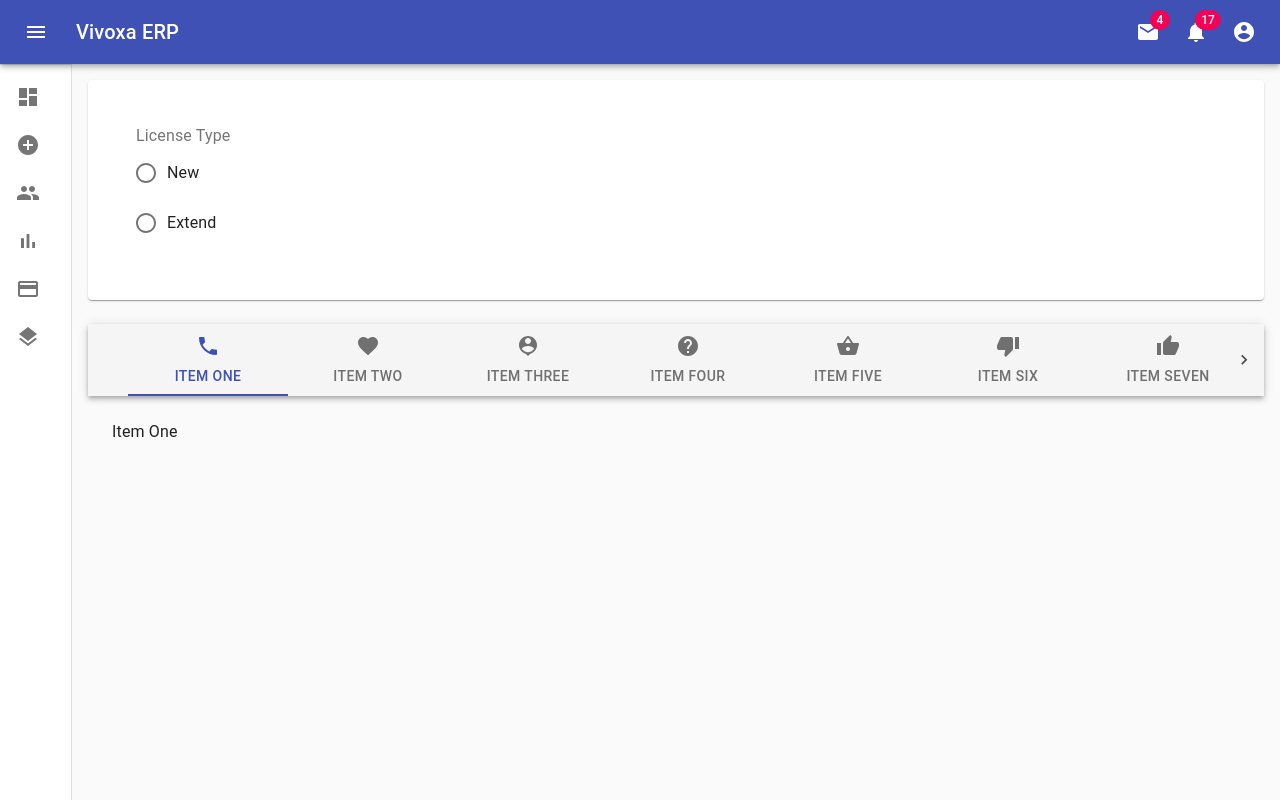
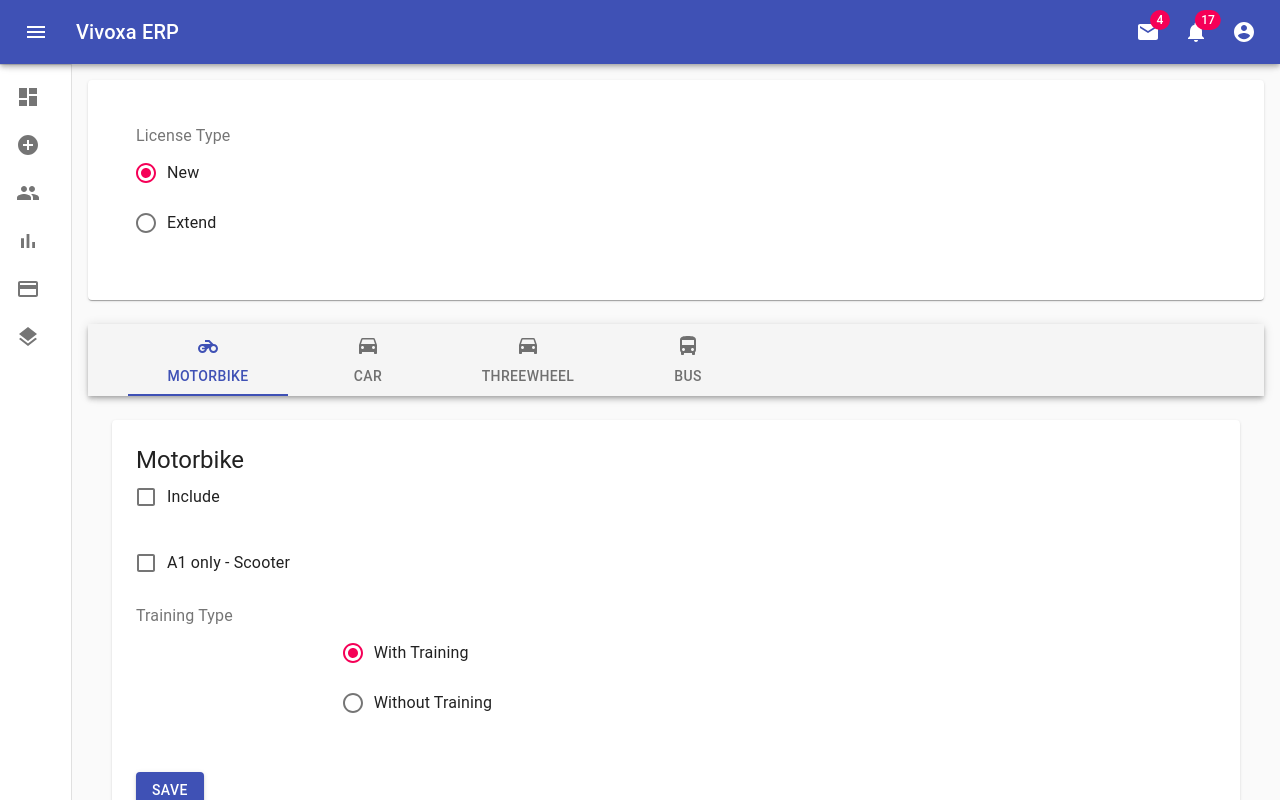
Before and after one commit to vivoxalabs/VivoxaERP, a React (Create React App) app: page /final-entry in a window 1280 px wide. Built offline with nearby package versions, Linux system fonts and the light colour scheme.

Commit message:
new-tab-finalEntry

```diff
--- a/src/components/FinalEntry.jsx
+++ b/src/components/FinalEntry.jsx
@@ -16,13 +16,11 @@ import {
   AppBar,
   Tabs
 } from "@material-ui/core";
-import PhoneIcon from "@material-ui/icons/Phone";
-import FavoriteIcon from "@material-ui/icons/Favorite";
-import PersonPinIcon from "@material-ui/icons/PersonPin";
-import HelpIcon from "@material-ui/icons/Help";
-import ShoppingBasket from "@material-ui/icons/ShoppingBasket";
-import ThumbDown from "@material-ui/icons/ThumbDown";
-import ThumbUp from "@material-ui/icons/ThumbUp";
+import MotorcycleIcon from '@material-ui/icons/Motorcycle';
+import DriveEtaIcon from '@material-ui/icons/DriveEta';
+import DirectionsBusIcon from '@material-ui/icons/DirectionsBus';
+import BikeTab from "./sub-components/final-entry/BikeTab";
+import CarTab from "./sub-components/final-entry/CarTab";
 
 const useStyles = makeStyles(theme => ({
   layout: {
@@ -70,13 +68,15 @@ function a11yProps(index) {
     "aria-controls": `scrollable-force-tabpanel-${index}`
   };
 }
+
 export default function FinalEntry() {
   const classes = useStyles();
-//   const [value, setValue] = React.useState("female");
+   const [typeValue, setTypeValue] = React.useState("new");
 
-//   const handleChange = event => {
-//     setValue(event.target.value);
-//   };
+  const handleTypeChange = event => {
+    setTypeValue(event.target.value);
+  };
+
   const [value, setValue] = React.useState(0);
 
   const handleChange = (event, newValue) => {
@@ -94,8 +94,8 @@ export default function FinalEntry() {
                 <RadioGroup
                   aria-label="license-type"
                   name="lincese-type"
-                  value={value}
-                  onChange={handleChange}
+                  value={typeValue}
+                  onChange={handleTypeChange}
                 >
                   <FormControlLabel
                     value="new"
@@ -125,47 +125,33 @@ export default function FinalEntry() {
                   aria-label="scrollable force tabs example"
                 >
                   <Tab
-                    label="Item One"
-                    icon={<PhoneIcon />}
+                    label="Motorbike"
+                    icon={<MotorcycleIcon />}
                     {...a11yProps(0)}
                   />
                   <Tab
-                    label="Item Two"
-                    icon={<FavoriteIcon />}
+                    label="Car"
+                    icon={<DriveEtaIcon />}
                     {...a11yProps(1)}
                   />
                   <Tab
-                    label="Item Three"
-                    icon={<PersonPinIcon />}
+                    label="Threewheel"
+                    icon={<DriveEtaIcon/>}
                     {...a11yProps(2)}
                   />
                   <Tab
-                    label="Item Four"
-                    icon={<HelpIcon />}
+                    label="Bus"
+                    icon={<DirectionsBusIcon />}
                     {...a11yProps(3)}
                   />
-                  <Tab
-                    label="Item Five"
-                    icon={<ShoppingBasket />}
-                    {...a11yProps(4)}
-                  />
-                  <Tab
-                    label="Item Six"
-                    icon={<ThumbDown />}
-                    {...a11yProps(5)}
-                  />
-                  <Tab
-                    label="Item Seven"
-                    icon={<ThumbUp />}
-                    {...a11yProps(6)}
-                  />
+
                 </Tabs>
               </AppBar>
               <TabPanel value={value} index={0}>
-                Item One
+                <BikeTab/>
               </TabPanel>
               <TabPanel value={value} index={1}>
-                Item Two
+                <CarTab/>
               </TabPanel>
               <TabPanel value={value} index={2}>
                 Item Three
@@ -173,15 +159,7 @@ export default function FinalEntry() {
               <TabPanel value={value} index={3}>
                 Item Four
               </TabPanel>
-              <TabPanel value={value} index={4}>
-                Item Five
-              </TabPanel>
-              <TabPanel value={value} index={5}>
-                Item Six
-              </TabPanel>
-              <TabPanel value={value} index={6}>
-                Item Seven
-              </TabPanel>
+
             </div>
       </main>
     </React.Fragment>
--- a/src/components/Login.jsx
+++ b/src/components/Login.jsx
@@ -12,7 +12,7 @@ import LockOutlinedIcon from "@material-ui/icons/LockOutlined";
 import Typography from "@material-ui/core/Typography";
 import { makeStyles } from "@material-ui/core/styles";
 import Container from "@material-ui/core/Container";
-import { BrowserRouter as Router } from "react-router-dom";
+//import { BrowserRouter as Router } from "react-router-dom";
 import { Link } from "react-router-dom";
 
 function Copyright() {
--- a/src/components/sub-components/CustTable.jsx
+++ b/src/components/sub-components/CustTable.jsx
@@ -52,7 +52,7 @@ const useStyles = makeStyles(theme => ({
 }));
 
 export default function CustTable() {
-  const classes = makeStyles();
+  const classes = useStyles();
   return (
     <React.Fragment>
       <Typography variant="h4" gutterBottom>
@@ -81,7 +81,7 @@ export default function CustTable() {
         </TableBody>
       </Table>
       <div className={classes.seeMore}>
-        <Link color="primary" href="javascript:;">
+        <Link color="primary" href="">
           See more orders
         </Link>
       </div>
--- /dev/null
+++ b/src/components/sub-components/final-entry/BikeTab.jsx
@@ -0,0 +1,106 @@
+import React from "react";
+import {
+  CssBaseline,
+  Typography,
+  makeStyles,
+  Paper,
+  Grid,
+  FormControlLabel,
+  Checkbox,
+  RadioGroup,
+  FormControl,
+  Radio,
+  Button,
+  FormLabel
+} from "@material-ui/core";
+
+const useStyles = makeStyles(theme => ({
+  paper: {
+    marginBottom: theme.spacing(5),
+    padding: theme.spacing(3)
+  },
+  formControl: {
+    margin: theme.spacing(3)
+  }
+}));
+
+export default function BikeTab() {
+  const classes = useStyles();
+
+  const [isInclude, setIsInclude] = React.useState(0);
+  const [A1Only, setA1Only] = React.useState(0);
+  const [trainType, setTrainType] = React.useState("with");
+
+  const handleTrainTypeChange = event => {
+    setTrainType(event.target.value);
+  };
+  const handleIsInclude = event => {
+    setIsInclude(event.target.checked);
+  };
+
+  const handleA1Only = event => {
+    setA1Only(event.target.checked);
+  };
+
+  return (
+    <React.Fragment>
+      <CssBaseline />
+      <Paper className={classes.paper}>
+        <Typography variant="h5">Motorbike</Typography>
+        <Grid container spacing={2}>
+          <Grid item xs={12} md={12} lg={12}>
+            <FormControlLabel
+              control={
+                <Checkbox onChange={handleIsInclude} value="isInlcude" />
+              }
+              label="Include"
+            />
+          </Grid>
+          <Grid item xs={12} md={12} lg={12}>
+            <FormControlLabel
+              control={<Checkbox onChange={handleA1Only} value="A1Oonly" />}
+              label="A1 only - Scooter"
+            />
+          </Grid>
+          <Grid item xs={12} md={2} lg={2}>
+            <FormLabel component="legend">Training Type</FormLabel>
+          </Grid>
+          <Grid item xs={12} md={3} lg={3}>
+            <FormControl component="fieldset" className={classes.formControl}>
+              <RadioGroup
+                aria-label="license-type"
+                name="lincese-type"
+                value={trainType}
+                onChange={handleTrainTypeChange}
+              >
+                <FormControlLabel
+                  value="with"
+                  control={<Radio />}
+                  label="With Training"
+                />
+                <FormControlLabel
+                  value="without"
+                  control={<Radio />}
+                  label="Without Training"
+                />
+              </RadioGroup>
+            </FormControl>
+          </Grid>
+          <Grid item xs={12} md={12} lg={12}>
+            <Button
+              type="submit"
+              variant="contained"
+              color="primary"
+              className={classes.btnSave}
+              onClick={() => {
+                console.log("btnClicked");
+              }}
+            >
+              Save
+            </Button>
+          </Grid>
+        </Grid>
+      </Paper>
+    </React.Fragment>
+  );
+}
--- /dev/null
+++ b/src/components/sub-components/final-entry/CarTab.jsx
@@ -0,0 +1,124 @@
+import React from "react";
+import {
+  CssBaseline,
+  Typography,
+  makeStyles,
+  Paper,
+  Grid,
+  FormControlLabel,
+  Checkbox,
+  RadioGroup,
+  FormControl,
+  Radio,
+  Button,
+  FormLabel
+} from "@material-ui/core";
+
+const useStyles = makeStyles(theme => ({
+  paper: {
+    marginBottom: theme.spacing(5),
+    padding: theme.spacing(3)
+  },
+  formControl: {
+    margin: theme.spacing(3)
+  }
+}));
+
+export default function CarTab() {
+  const classes = useStyles();
+
+  const [isInclude, setIsInclude] = React.useState(0);
+  const [licenseType, setLicenseType] = React.useState("Manual");
+  const [trainType, setTrainType] = React.useState("with");
+
+  const handleTrainTypeChange = event => {
+    setTrainType(event.target.value);
+  };
+  const handleIsInclude = event => {
+    setIsInclude(event.target.checked);
+  };
+
+  const handleLicenseTypeChange = event =>{
+    setLicenseType(event.target.value);
+  }
+
+  return (
+    <React.Fragment>
+      <CssBaseline />
+      <Paper className={classes.paper}>
+        <Typography variant="h5">Car / Light Vehicle</Typography>
+        <Grid container spacing={2}>
+          <Grid item xs={12} md={12} lg={12}>
+            <FormControlLabel
+              control={
+                <Checkbox onChange={handleIsInclude} value="isInlcude" />
+              }
+              label="Include"
+            />
+          </Grid>
+          <Grid item xs={12} md={2} lg={2}>
+            <FormLabel component="legend">Vehicle License Type</FormLabel>
+          </Grid>
+          <Grid item xs={12} md={3} lg={3}>
+            <FormControl component="fieldset" className={classes.formControl}>
+              <RadioGroup
+                aria-label="license-type"
+                name="lincese-type"
+                value={licenseType}
+                onChange={handleLicenseTypeChange}
+              >
+                <FormControlLabel
+                  value="Manual"
+                  control={<Radio />}
+                  label="Manual Vehicle"
+                />
+                <FormControlLabel
+                  value="Auto"
+                  control={<Radio />}
+                  label="Auto Vehicle"
+                />
+              </RadioGroup>
+            </FormControl>
+          </Grid>
+          <Grid item xs={12} md={2} lg={2}>
+            <FormLabel component="legend">Training Type</FormLabel>
+          </Grid>
+          <Grid item xs={12} md={3} lg={3}>
+            <FormControl component="fieldset" className={classes.formControl}>
+              <RadioGroup
+                aria-label="license-type"
+                name="lincese-type"
+                value={trainType}
+                onChange={handleTrainTypeChange}
+              >
+                <FormControlLabel
+                  value="with"
+                  control={<Radio />}
+                  label="With Training"
+                />
+                <FormControlLabel
+                  value="without"
+                  control={<Radio />}
+                  label="Without Training"
+                />
+              </RadioGroup>
+            </FormControl>
+          </Grid>
+          <Grid item xs={12} md={12} lg={12}>
+            <Button
+              type="submit"
+              variant="contained"
+              color="primary"
+              className={classes.btnSave}
+              onClick={() => {
+                console.log("btnClicked");
+              }}
+            >
+              Save
+            </Button>
+          </Grid>
+        </Grid>
+      </Paper>
+    </React.Fragment>
+  );
+}
--- a/src/components/sub-components/pre-entry/PaymentS3.jsx
+++ b/src/components/sub-components/pre-entry/PaymentS3.jsx
@@ -4,7 +4,6 @@ import {
   Grid,
   TextField,
   Checkbox,
-  InputLabel,
   FormControlLabel
 } from "@material-ui/core";
 
@@ -16,11 +15,12 @@ const useStyles = makeStyles(theme => ({
 
 export default function PaymentS3() {
   const classes = useStyles();
-  const [payVal, setPayVal] = React.useState(0);
+  const [isaAdvPay, setIsaAdvPay] = React.useState(0);
 
   const handlePaySelect = event => {
-    setPayVal(event.target.checked);
+    setIsaAdvPay(event.target.checked);
   };
+
   return (
     <Grid container spacing={3}>
       <Grid item xs={12} md={6} lg={6}>
--- a/src/components/sub-components/pre-entry/TypeS2.jsx
+++ b/src/components/sub-components/pre-entry/TypeS2.jsx
@@ -2,7 +2,6 @@ import React from "react";
 import {
   makeStyles,
   Grid,
-  TextField,
   MenuItem,
   FormControl,
   InputLabel,
```
Also changed, not shown: src/components/sub-components/final-entry/BusTab.jsx (added), src/components/sub-components/final-entry/ThreewheelTab.jsx (added).
